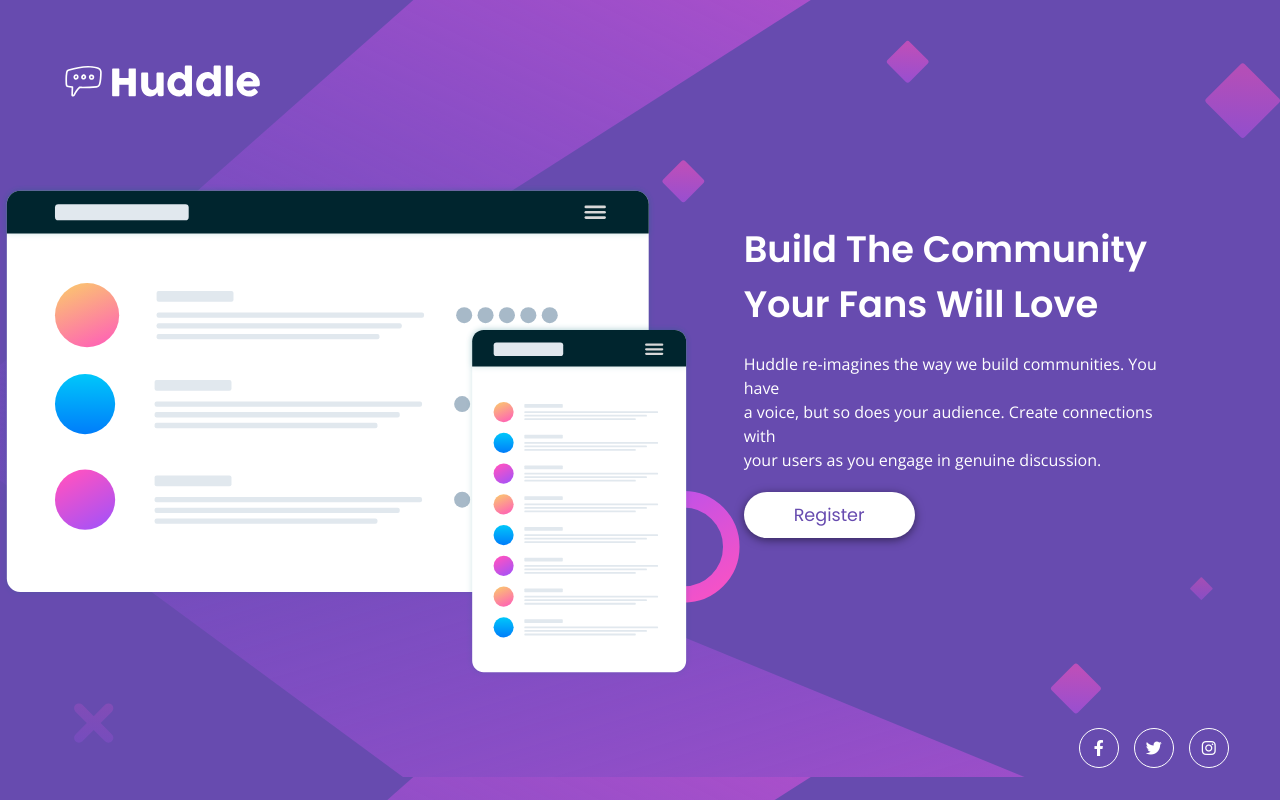
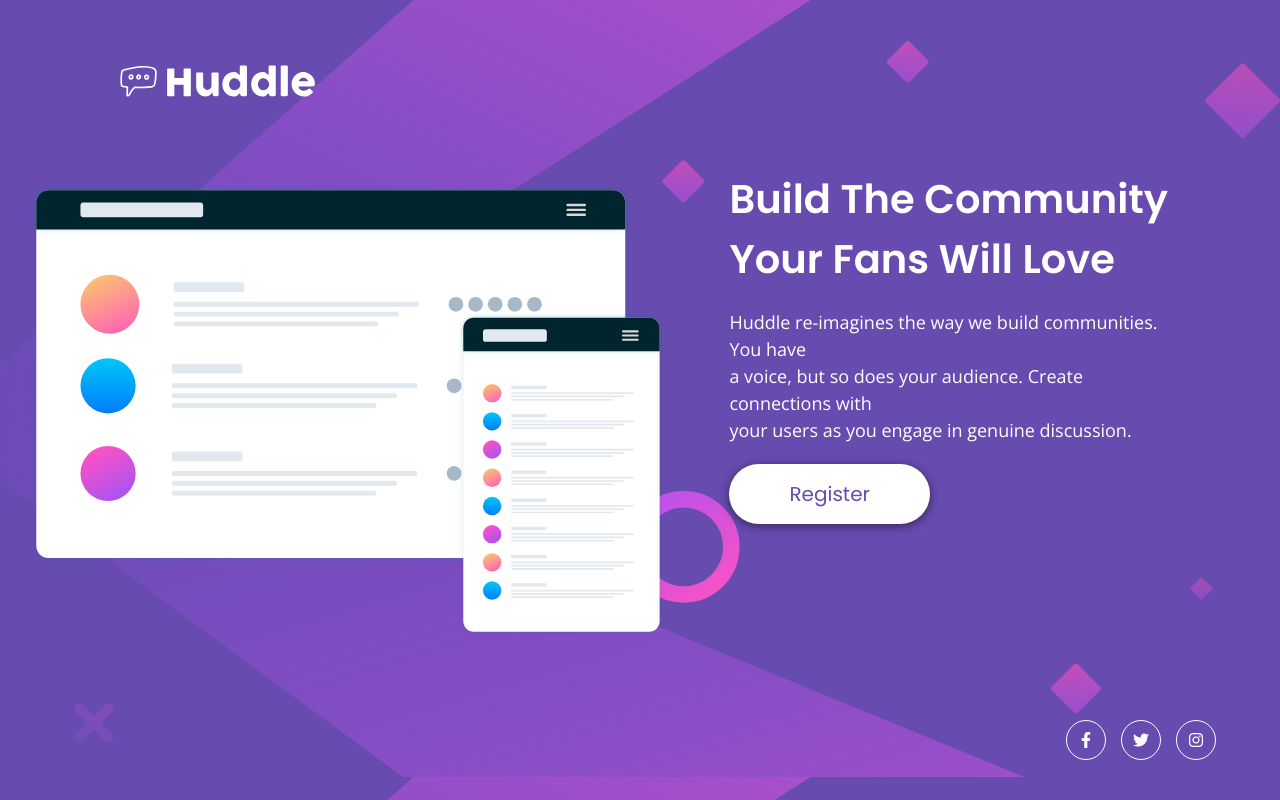
Before and after one commit to Abdelrahman0Khaled/huddle-landing-page-with-single-introductory-section-master, a plain HTML site: page index.html in a window 1280 px wide. Drawn offline with nearby package versions, Linux system fonts and the light colour scheme.

Commit message:
Update main.css

```diff
--- a/main.css
+++ b/main.css
@@ -29,7 +29,7 @@ main .head-logo {
 
 main .head-logo img{
     width:210px;
-    margin-left: 55px;
+    margin-left: 110px;
     margin-top: 55px;
 
 }
@@ -44,7 +44,8 @@ main .head-logo img{
 
 .content .img-side{
     margin-top: 6%;
-    margin-right: 4%;
+    margin-right: 5%;
+    margin-left: 30px;
 
 }
 
@@ -57,7 +58,7 @@ main .head-logo img{
     padding: 0 30px 30px 0;
     margin-right: 5%;
     margin-bottom: 50px;
-    margin-top: 4%;
+    margin-top: 2%;
 
 }
 
@@ -65,7 +66,7 @@ main .head-logo img{
     color:white;
     font-weight: bold;
     font-family:'Poppins', sans-serif;
-    font-size: 2.3em;
+    font-size: 2.5em;
     margin-bottom: 20px;
     line-height: 1.5;
 
@@ -76,12 +77,12 @@ main .head-logo img{
     font-family:'Open Sans', sans-serif;
     line-height: 1.5;
     margin-bottom: 20px;
-    font-size: 16px;
+    font-size: 18px;
 
 }
 
 .content .info-side .btn-register a{
-    padding:10px 50px;
+    padding:15px 60px;
     display: flex;
     align-items: center;
     justify-content: center;
@@ -92,13 +93,13 @@ main .head-logo img{
     text-decoration: none;
     color:hsl(257, 40%, 49%);
     width: fit-content;
-    border-radius: 25px;
-    -webkit-border-radius: 25px;
-    -moz-border-radius: 25px;
-    -ms-border-radius: 25px;
-    -o-border-radius: 25px;
+    border-radius: 40px;
+    -webkit-border-radius: 40px;
+    -moz-border-radius: 40px;
+    -ms-border-radius: 40px;
+    -o-border-radius: 40px;
     font-family:'Poppins', sans-serif;
-    font-size: 1.1em;
+    font-size: 20px;
     transition: 0.3s;
     -webkit-transition: 0.3s;
     -moz-transition: 0.3s;
@@ -106,7 +107,6 @@ main .head-logo img{
     -o-transition: 0.3s;
     box-shadow: 0 2px 10px rgba(0, 0, 0, 0.500);
     background-color: white;
-
 }
 
 .content .info-side .btn-register a:hover{
@@ -126,8 +126,8 @@ main .head-logo img{
 
 .foot{
     position: absolute;
-    bottom: 4%;
-    right: 4%;
+    bottom: 5%;
+    right: 5%;
 
 }
 
```
